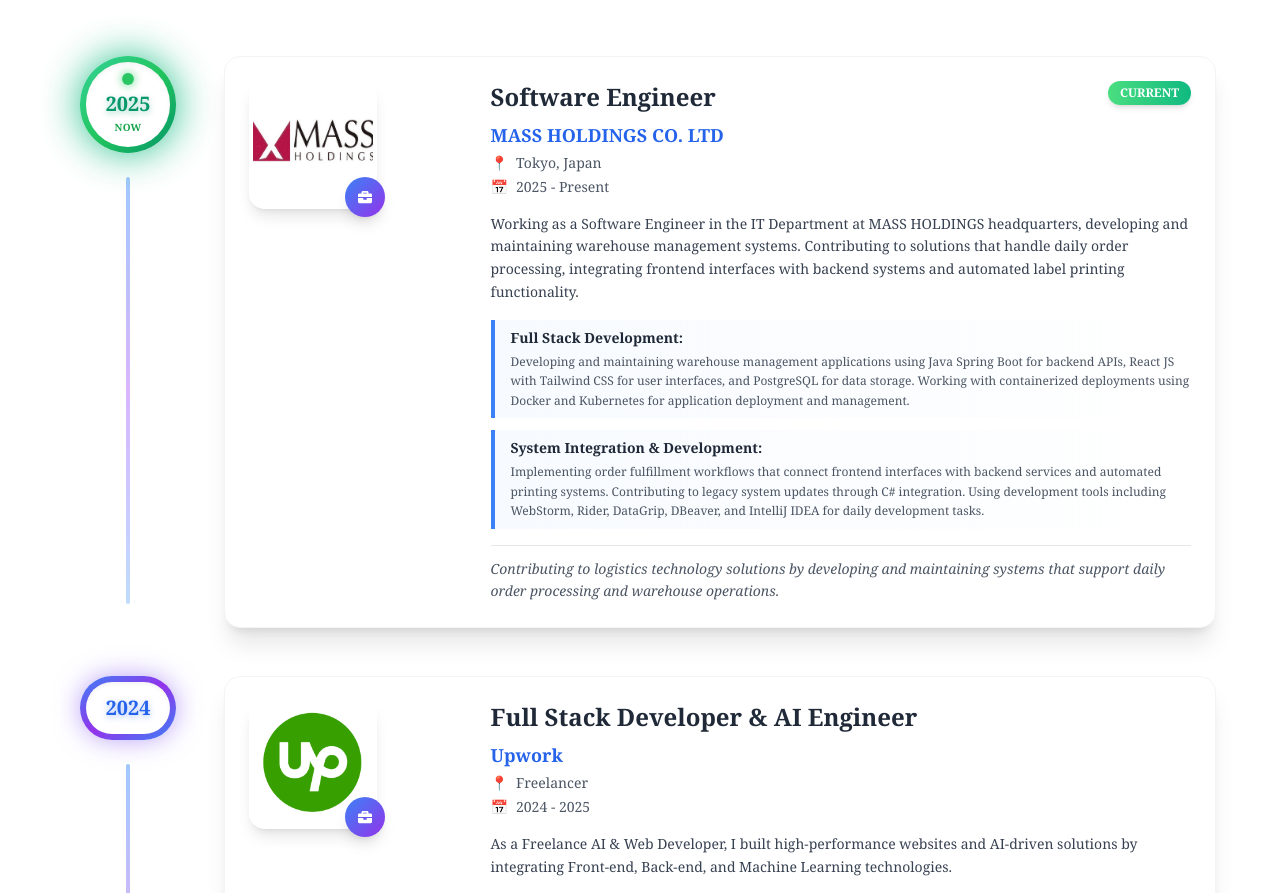
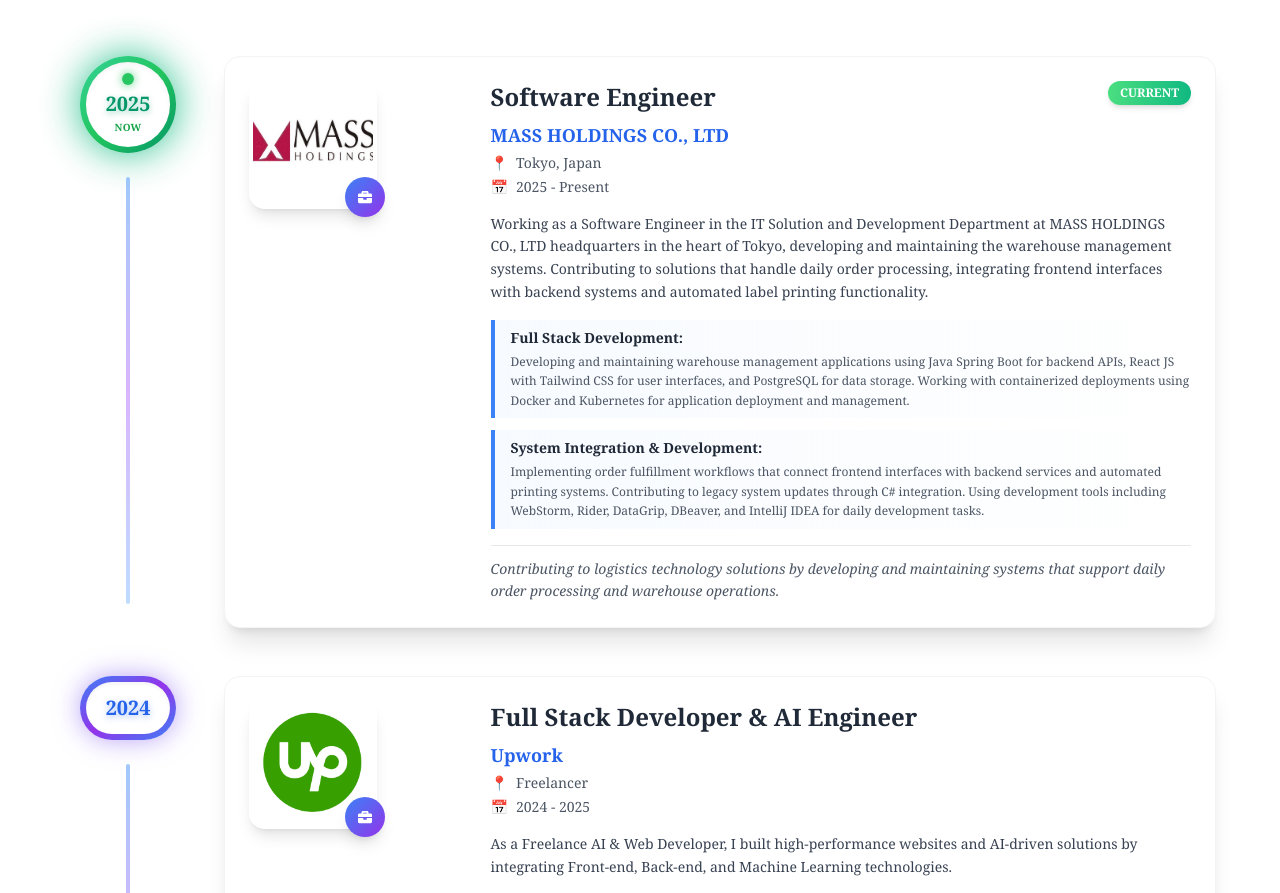
Before and after one commit to SR-Sujon/srs-folio, a React (Vite) app in the folder srs-folio-react/: page / in a window 1280 px wide. Shown: the part 8214-9107 px from the top of the page. Built offline with nearby package versions, Linux system fonts and the light colour scheme.

Commit message:
added-company-description-in-exp-section

```diff
--- a/srs-folio-react/src/components/Experience.jsx
+++ b/srs-folio-react/src/components/Experience.jsx
@@ -11,11 +11,11 @@
       year: '2025',
       isPresent: true,
       position: 'Software Engineer',
-      company: 'MASS HOLDINGS CO. LTD',
+      company: 'MASS HOLDINGS CO., LTD',
       location: 'Tokyo, Japan',
       duration: '2025 - Present',
       image: '/images/experience/exp_mass_holdings.png',
-      description: 'Working as a Software Engineer in the IT Department at MASS HOLDINGS headquarters, developing and maintaining warehouse management systems. Contributing to solutions that handle daily order processing, integrating frontend interfaces with backend systems and automated label printing functionality.',
+      description: 'Working as a Software Engineer in the IT Solution and Development Department at MASS HOLDINGS CO., LTD headquarters in the heart of Tokyo, developing and maintaining the warehouse management systems. Contributing to solutions that handle daily order processing, integrating frontend interfaces with backend systems and automated label printing functionality.',
       responsibilities: [
         {
           title: 'Full Stack Development',
```
